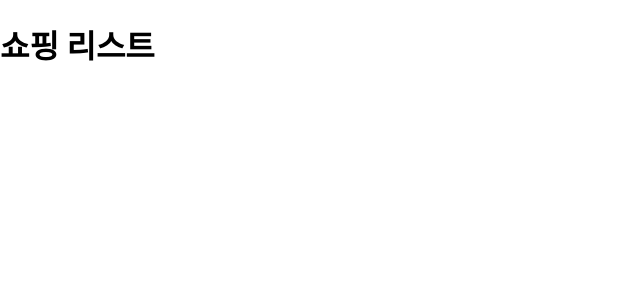
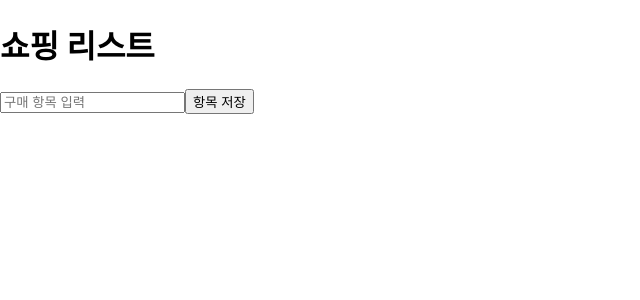
Before and after one commit to osparking/react-typescript-app, a React (Create React App) app: page / in a window 1280 px wide. Shown: the top 300 px of the page, without its empty margins (0-640 px from the left). Built offline with nearby package versions, Linux system fonts and the light colour scheme.

Commit message:
shopping item entry form added and used

```diff
--- a/src/App.tsx
+++ b/src/App.tsx
@@ -2,6 +2,7 @@ import { useState } from 'react';
 import './App.css';
 import ShoppingList from './component/ShoppingList';
 import ShopItem from './models/ShopItem';
+import ItemEntryForm from './component/ItemEntryForm';
 
 function App() {
   const [items, setItems] = useState<ShopItem[]>([]);
@@ -18,6 +19,7 @@ function App() {
   return (
     <div>
       <ShoppingList items={items}/>
+      <ItemEntryForm />
     </div>
   );
 }
--- /dev/null
+++ b/src/component/ItemEntryForm.tsx
@@ -0,0 +1,12 @@
+import React, { JSX } from 'react'
+
+const ItemEntryForm = ():JSX.Element => {
+  return (
+    <form>
+      <input type="text" placeholder='구매 항목 입력'/>
+      <button type="submit">항목 저장</button>
+    </form>
+  )
+}
+
+export default ItemEntryForm
```
